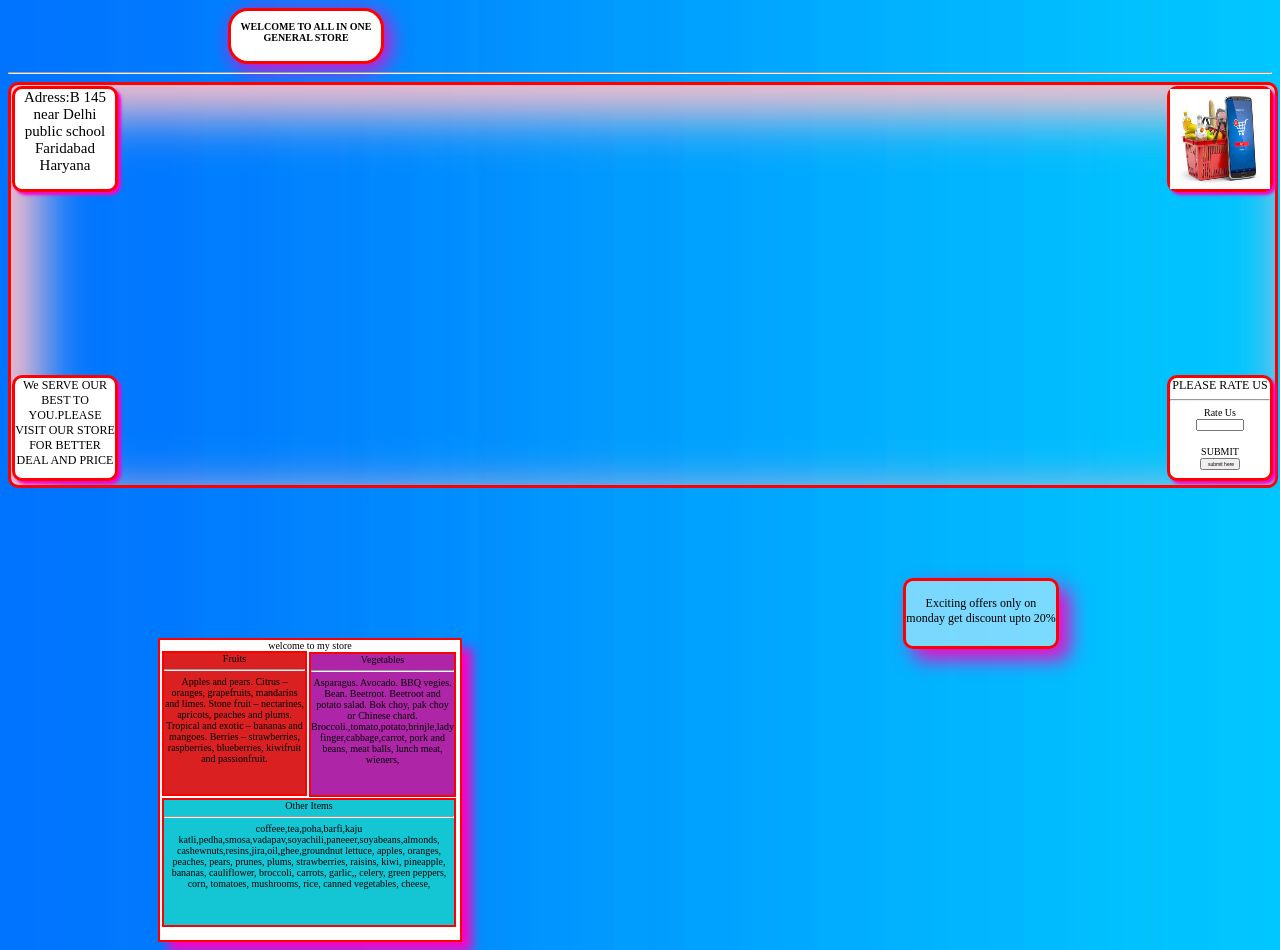
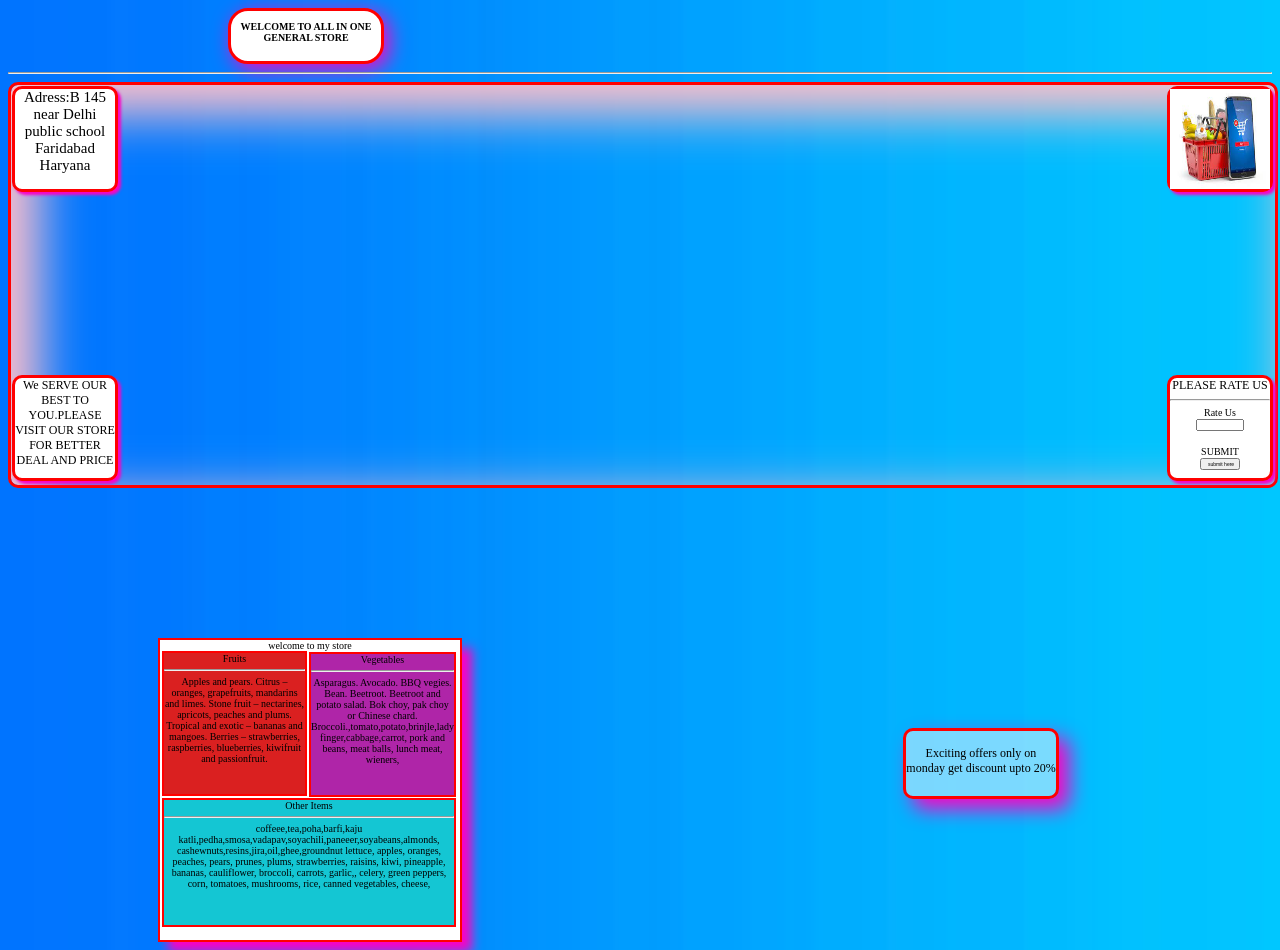
Before and after one commit to Suja7387/assesment6, a plain HTML site: page index.html in a window 1280 px wide. Shown: the top 950 px of the page. Drawn offline with Linux system fonts and the light colour scheme.

Commit message:
changing

```diff
--- a/index.css
+++ b/index.css
@@ -100,7 +100,7 @@ img{
     border: red solid 3px;
     position: fixed;
     right: 220px;
-    bottom: 150px;
+    bottom: 0px;
     margin: 1px;
     text-align: center;
     padding-top: 15px;
```
